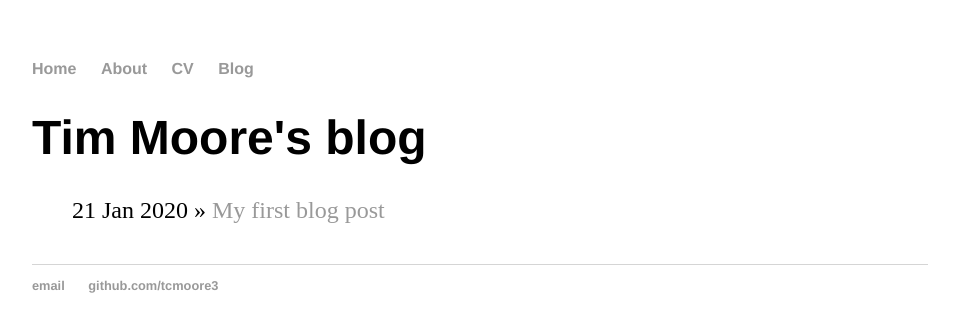
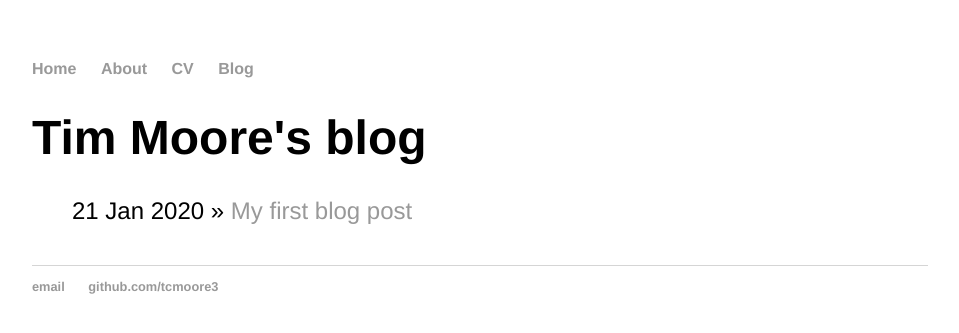
Before and after one commit to tcmoore3/tcmoore3.github.io, a Jekyll site: the page built from blog/index.html, in a window 1280 px wide. Shown: the top 333 px of the page, without its empty margins (160-1119 px from the left). Built offline with Jekyll 4.4.1, drawn with Linux system fonts in a browser that asks for light colours.

Commit message:
Modify stylesheet: fonts + text alignment

```diff
--- a/css/main.css
+++ b/css/main.css
@@ -1,6 +1,7 @@
 body {
     margin: 60px auto;
     width: 70%;
+    font-family:'Helvetica', 'Arial', 'Sans-Serif';
 }
 nav ul, footer ul {
     font-family:'Helvetica', 'Arial', 'Sans-Serif';
@@ -24,9 +25,12 @@ h1 {
     font-family:'Helvetica', 'Arial', 'Sans-Serif';
 }
 p {
-    font-size: 1.5em;
+    font-family:'Helvetica', 'Arial', 'Sans-Serif';
+    font-size: 1.2em;
     line-height: 1.4em;
     color: #333;
+    text-align: justify;
+    text-justify: inter-word;
 }
 footer {
     border-top: 1px solid #d5d5d5;
@@ -36,6 +40,7 @@ footer {
 ul.posts {
     margin: 20px auto 40px;
     font-size: 1.5em;
+    font-family:'Helvetica', 'Arial', 'Sans-Serif';
 }
 
 ul.posts li {
```
